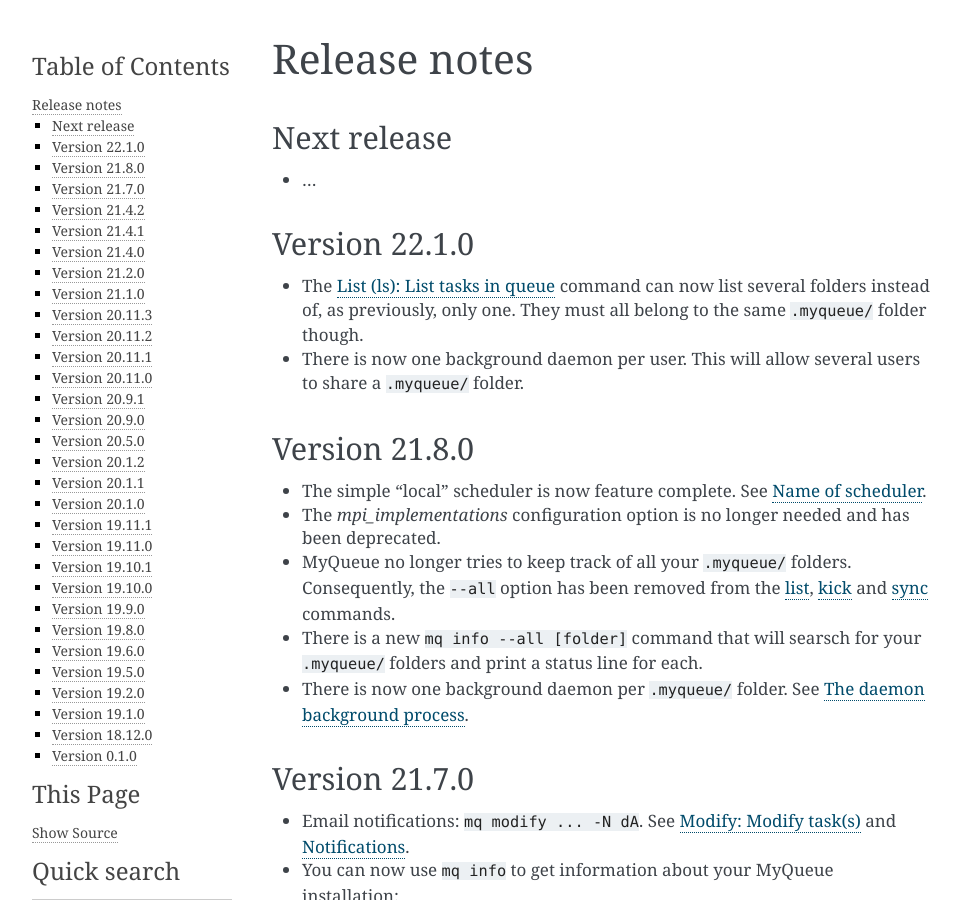
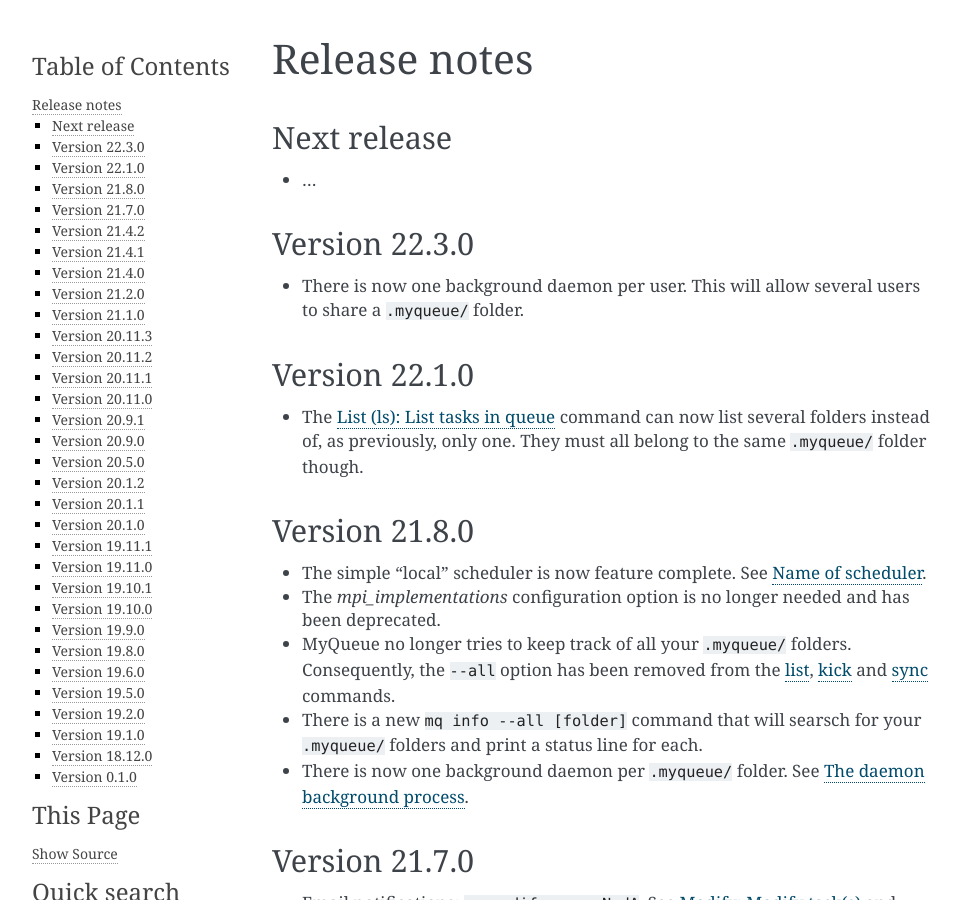
Before and after one commit to Yangxinsix/myqueue, a Sphinx documentation site: the page built from docs/releasenotes.rst, in a window 1280 px wide and 900 px high. Shown: the whole window, without its empty margins (148-1109 px from the left). Built offline with Sphinx 7.4.7, drawn with Linux system fonts in a browser that asks for light colours.

Commit message:
Version 22.3.0

```diff
--- a/docs/releasenotes.rst
+++ b/docs/releasenotes.rst
@@ -12,15 +12,19 @@
 * ...
 
 
+Version 22.3.0
+==============
+
+* There is now one background daemon per user.  This will allow several users
+  to share a ``.myqueue/`` folder.
+
+
 Version 22.1.0
 ==============
 
 * The :ref:`list` command can now list several folders instead of,
   as previously, only one.
   They must all belong to the same ``.myqueue/`` folder though.
-
-* There is now one background daemon per user.  This will allow several users
-  to share a ``.myqueue/`` folder.
 
 
 Version 21.8.0
--- a/myqueue/__init__.py
+++ b/myqueue/__init__.py
@@ -9,7 +9,7 @@
     from .task import Task  # noqa  # pragma: no cover
 
 
-__version__ = '22.1.0'
+__version__ = '22.3.0'
 
 
 def submit(*tasks: 'Task', verbosity: int = 1, dry_run: bool = False) -> None:
```
